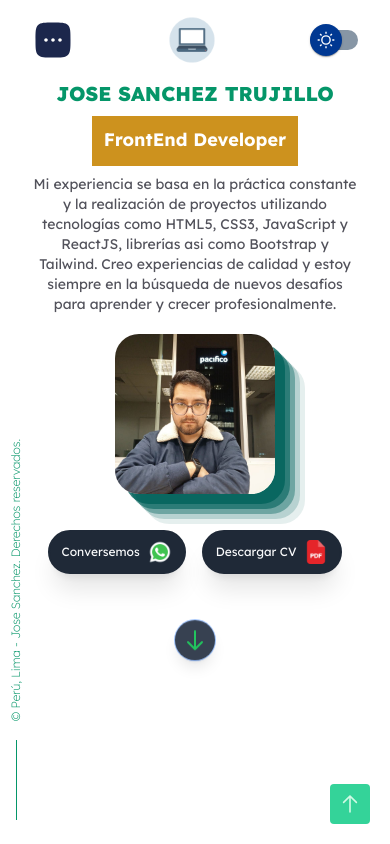
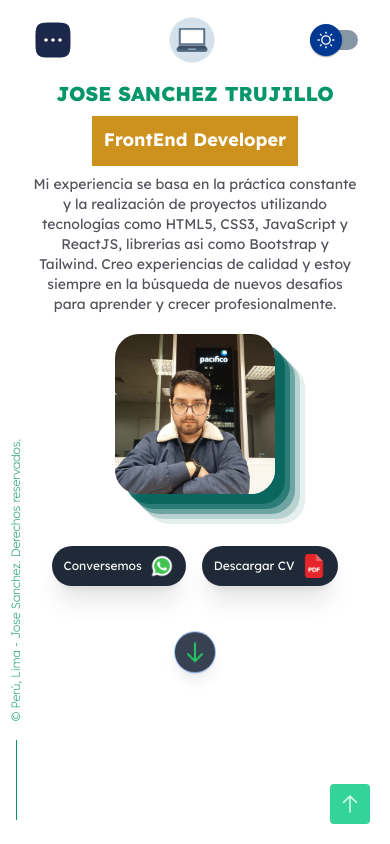
Before and after one commit to JoseSanchez90/Portafolio-2025, a React (Vite) app: page / in a window 390 px wide. Shown: the top 844 px of the page. Built offline with nearby package versions, Linux system fonts and the light colour scheme; what tailwindcss-animated would draw is missing.

Commit message:
update buttons perfil

```diff
--- a/src/pages/Home.jsx
+++ b/src/pages/Home.jsx
@@ -42,15 +42,15 @@ function Home() {
         <div>
           <img className=" rounded-3xl size-40 sm:size-64 lg:size-60 xl:size-72 2xl:size-96 flex-shrink-0 object-cover shadow-[10px_10px_rgba(0,_98,_90,_0.8),_15px_15px_rgba(0,_98,_90,_0.6),_20px_20px_rgba(0,_98,_90,_0.4),_25px_25px_rgba(0,_98,_90,_0.2),_30px_30px_rgba(0,_98,_90,_0.1)]" src={Profile} alt="Foto de perfil" />
         </div>
-        <div className="w-full flex flex-row justify-center md:justify-start pt-4 md:pt-0 gap-4 md:gap-12">
+        <div className="w-full flex flex-row justify-center md:justify-start pt-8 md:pt-0 gap-4 md:gap-12">
           <a href="https://api.whatsapp.com/send?phone=51960041583" target="_blank">
-            <button type="submit" className="flex justify-center gap-2 items-center shadow-xl text-xs bg-gray-800 dark:bg-slate-200 backdrop-blur-md isolation-auto border-gray-800 dark:border-gray-50 before:absolute before:w-full before:transition-all before:duration-700 before:hover:w-full before:-left-full before:hover:left-0 before:rounded-full before:bg-green-600 text-gray-50 dark:text-gray-950 before:-z-10 before:aspect-square before:hover:scale-150 before:hover:duration-700 relative px-3 py-2 md:px-6 md:py-2 overflow-hidden border-2 rounded-full group">Conversemos
+            <button type="submit" className="flex justify-center gap-2 items-center shadow-xl text-xs bg-gray-800 dark:bg-slate-200 backdrop-blur-md isolation-auto before:absolute before:w-full before:transition-all before:duration-700 before:hover:w-full before:-left-full before:hover:left-0 before:rounded-full before:bg-green-600 text-gray-50 dark:text-gray-950 before:-z-10 before:aspect-square before:hover:scale-150 before:hover:duration-700 relative px-3 py-2 md:px-6 md:py-2 overflow-hidden rounded-full group">Conversemos
             <img src={whatsapp} alt="whatsapp" className="w-6" />
           </button>
           </a>
 
           <a href="https://drive.google.com/file/d/1Iq0jq22Cc68lSqAfrp5g7vvHXzpgbJ3N/view?usp=drive_link" target="_blank">
-            <button type="submit" className="flex justify-center gap-2 items-center shadow-xl text-xs bg-gray-800 dark:bg-slate-200 backdrop-blur-md isolation-auto border-gray-800 dark:border-gray-50 before:absolute before:w-full before:transition-all before:duration-700 before:hover:w-full before:-left-full before:hover:left-0 before:rounded-full before:bg-green-600 text-gray-50 dark:text-gray-950 before:-z-10 before:aspect-square before:hover:scale-150 before:hover:duration-700 relative px-3 py-2 md:px-6 md:py-2 overflow-hidden border-2 rounded-full group">Descargar CV
+            <button type="submit" className="flex justify-center gap-2 items-center shadow-xl text-xs bg-gray-800 dark:bg-slate-200 backdrop-blur-md isolation-auto before:absolute before:w-full before:transition-all before:duration-700 before:hover:w-full before:-left-full before:hover:left-0 before:rounded-full before:bg-green-600 text-gray-50 dark:text-gray-950 before:-z-10 before:aspect-square before:hover:scale-150 before:hover:duration-700 relative px-3 py-2 md:px-6 md:py-2 overflow-hidden rounded-full group">Descargar CV
             <img src={pdf} alt="pdf" className="w-6" />
           </button>
           </a>
```
